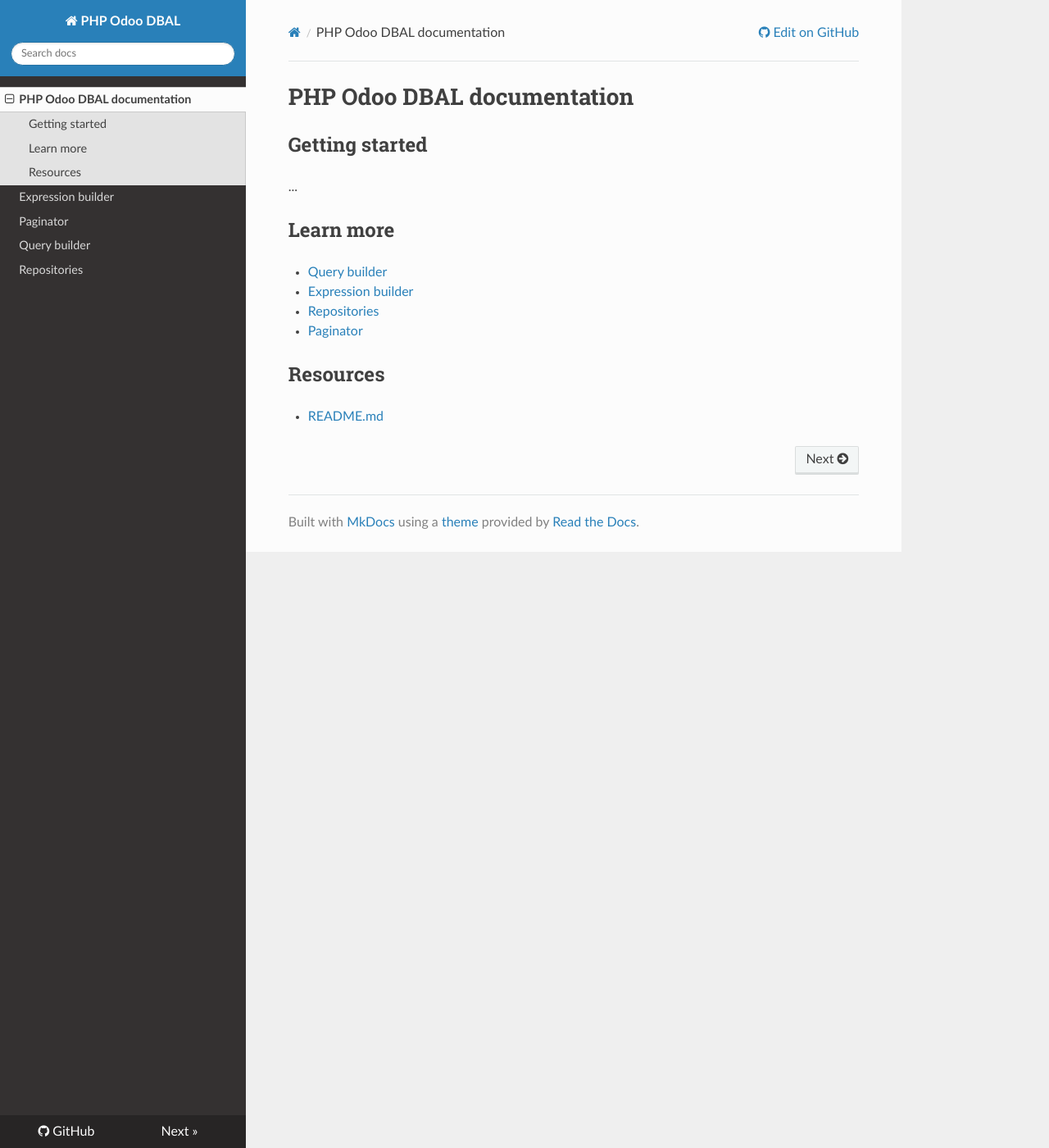
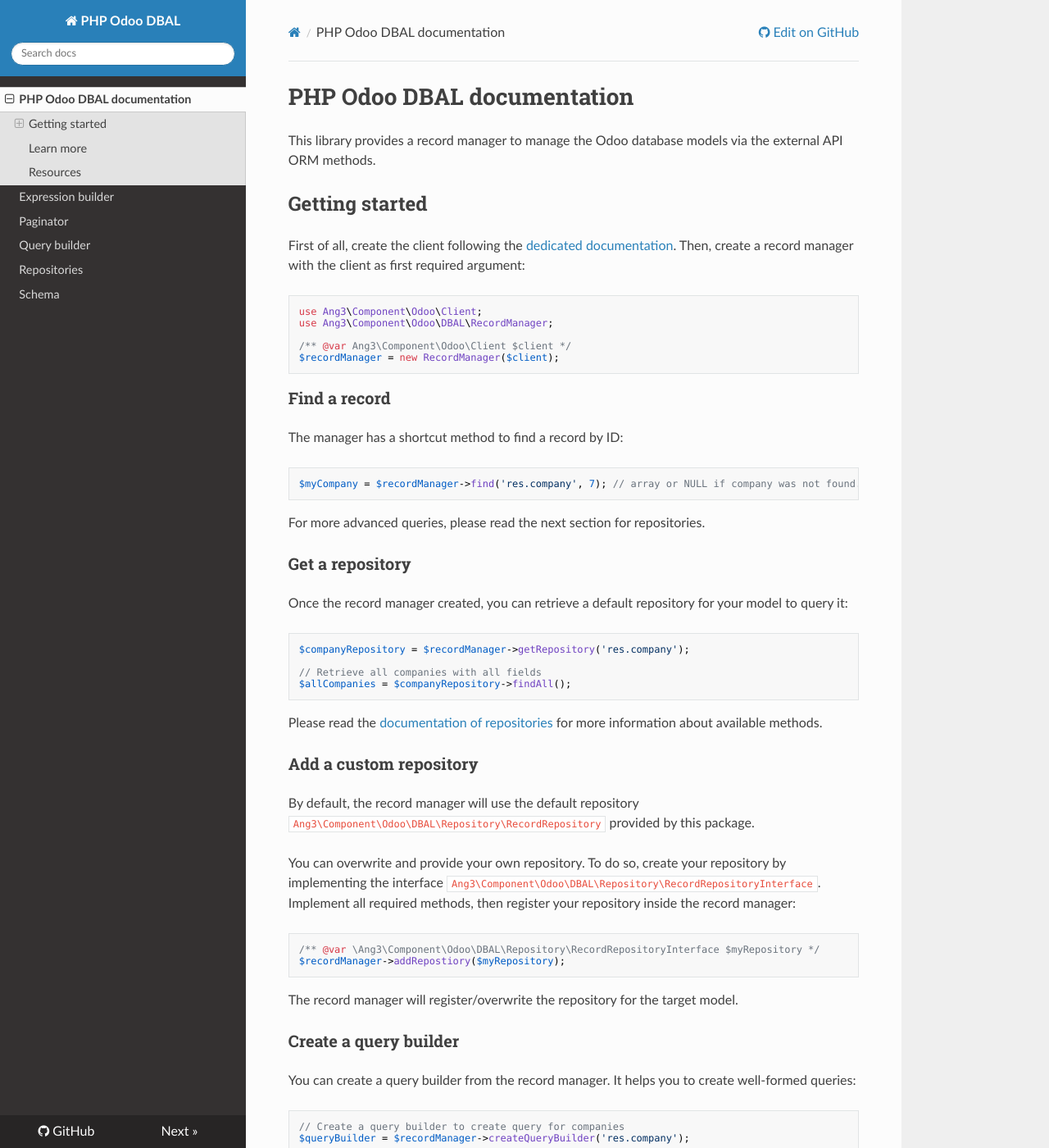
Before and after one commit to Ang3/php-odoo-dbal, an MkDocs documentation site: the page built from docs/index.md, in a window 1280 px wide and 1400 px high. Shown: the whole window at 82% size. Built offline with MkDocs 1.6.1, drawn with Linux system fonts in a browser that asks for light colours; nearby versions of some CDN libraries; some of the changed text lies outside the part shown.

Commit message:
Update docs

````diff
--- a/docs/index.md
+++ b/docs/index.md
@@ -1,17 +1,79 @@
 PHP Odoo DBAL documentation
 ===========================
+
+This library provides a record manager to manage the Odoo database models via the external API ORM methods.
 
 Getting started
 ---------------
 
-...
+First of all, create the client following the
+[dedicated documentation](https://github.com/Ang3/php-odoo-api-client#create-a-client).
+Then, create a record manager with the client as first required argument:
+
+```php
+use Ang3\Component\Odoo\Client;
+use Ang3\Component\Odoo\DBAL\RecordManager;
+
+/** @var Ang3\Component\Odoo\Client $client */
+$recordManager = new RecordManager($client);
+```
+
+### Find a record
+
+The manager has a shortcut method to find a record by ID:
+
+```php
+$myCompany = $recordManager->find('res.company', 7); // array or NULL if company was not found.
+```
+
+For more advanced queries, please read the next section for repositories.
+
+### Get a repository
+
+Once the record manager created, you can retrieve a default repository for your model to query it:
+
+```php
+$companyRepository = $recordManager->getRepository('res.company');
+
+// Retrieve all companies with all fields
+$allCompanies = $companyRepository->findAll();
+```
+
+Please read the [documentation of repositories](./repositories.md) for more information about available methods.
+
+### Add a custom repository
+
+By default, the record manager will use the default repository
+`Ang3\Component\Odoo\DBAL\Repository\RecordRepository` provided by this package.
+
+You can overwrite and provide your own repository. To do so, create your repository by implementing the interface
+`Ang3\Component\Odoo\DBAL\Repository\RecordRepositoryInterface`. Implement all required methods, then register
+your repository inside the record manager:
+
+```php
+/** @var \Ang3\Component\Odoo\DBAL\Repository\RecordRepositoryInterface $myRepository */
+$recordManager->addRepostiory($myRepository);
+```
+
+The record manager will register/overwrite the repository for the target model.
+
+### Create a query builder
+
+You can create a query builder from the record manager. It helps you to create well-formed queries:
+
+```php
+// Create a query builder to create query for companies
+$queryBuilder = $recordManager->createQueryBuilder('res.company');
+```
+
+Please read the [documentation of the query builder](./query_builder.md) for more information about usage.
 
 Learn more
 ----------
 
+- [Repositories](./repositories.md)
 - [Query builder](./query_builder.md)
-- [Expression builder](./expression_builder.md)
-- [Repositories](./repositories.md)
+  - [Expression builder](./expression_builder.md)
 - [Paginator](./paginator.md)
 
 Resources
--- /dev/null
+++ b/docs/schema.md
@@ -0,0 +1,2 @@
+Schema
+======
````
